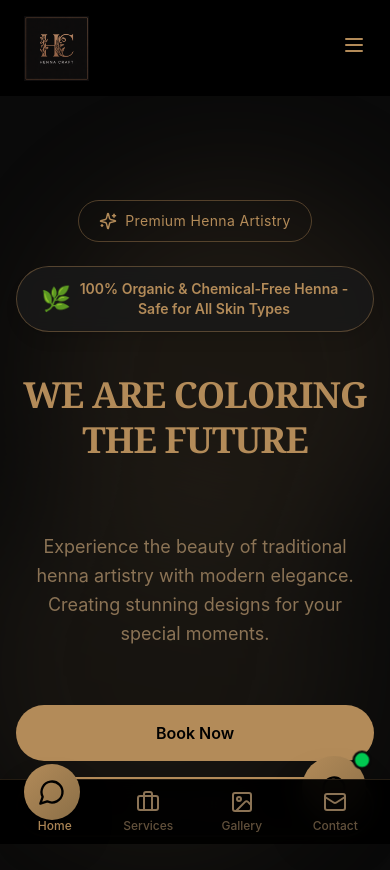
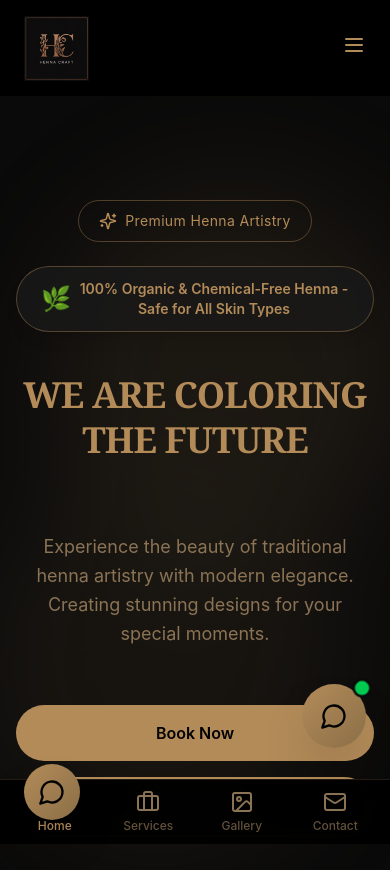
Before and after one commit to zerinnabila07-debug/henna-craft, a Next.js app: page / in a window 390 px wide. Shown: the top 870 px of the page. Built offline with nearby package versions, Linux system fonts and the light colour scheme.

Commit message:
Add AI chatbot with personal styling consultant and fix mobile positioning

```diff
--- a/app/components/AIChatbot.js
+++ b/app/components/AIChatbot.js
@@ -124,7 +124,7 @@ export default function AIChatbot() {
             exit={{ scale: 0, opacity: 0 }}
             transition={{ duration: 0.3 }}
             onClick={() => setIsOpen(true)}
-            className="fixed bottom-6 right-6 z-40 w-16 h-16 bg-gradient-to-br from-[#b38b59] to-[#8B6F47] text-black rounded-full shadow-2xl hover:shadow-[0_0_30px_rgba(179,139,89,0.6)] transition-all duration-300 flex items-center justify-center group"
+            className="fixed bottom-24 md:bottom-6 right-6 z-50 w-16 h-16 bg-gradient-to-br from-[#b38b59] to-[#8B6F47] text-black rounded-full shadow-2xl hover:shadow-[0_0_30px_rgba(179,139,89,0.6)] transition-all duration-300 flex items-center justify-center group"
             aria-label="Open AI Chat"
           >
             <MessageCircle size={28} className="group-hover:scale-110 transition-transform" />
@@ -144,7 +144,7 @@ export default function AIChatbot() {
             animate={{ opacity: 1, y: 0, scale: 1 }}
             exit={{ opacity: 0, y: 100, scale: 0.8 }}
             transition={{ duration: 0.3, type: 'spring', damping: 25 }}
-            className="fixed bottom-6 right-6 z-50 w-[95vw] sm:w-[400px] h-[600px] max-h-[80vh] bg-[#0a0a0a] border-2 border-[#b38b59]/40 rounded-3xl shadow-2xl flex flex-col overflow-hidden"
+            className="fixed bottom-24 md:bottom-6 right-6 z-50 w-[95vw] sm:w-[400px] h-[600px] max-h-[70vh] md:max-h-[80vh] bg-[#0a0a0a] border-2 border-[#b38b59]/40 rounded-3xl shadow-2xl flex flex-col overflow-hidden"
           >
             <div className="bg-gradient-to-r from-[#b38b59] to-[#8B6F47] p-4 flex items-center justify-between">
               <div className="flex items-center gap-3">
```
